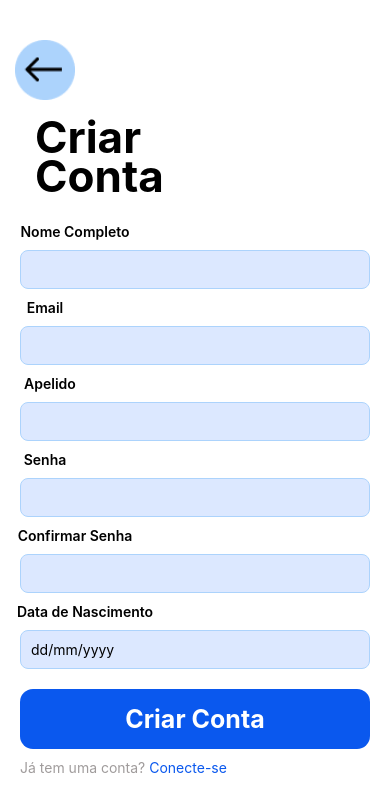
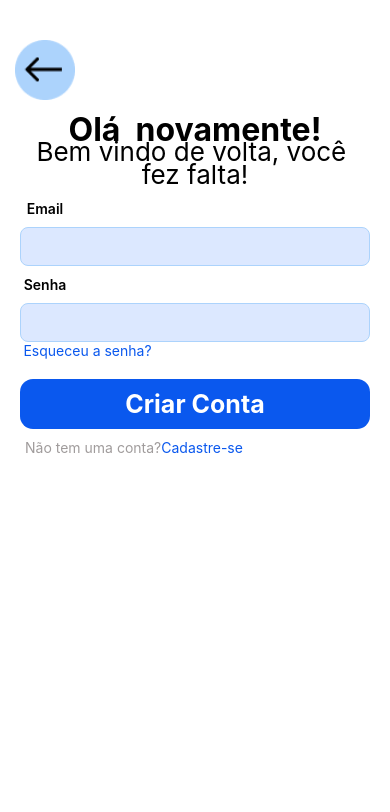
Before and after one commit to Alexxmfs/App_Ola_Classe, a React Native app in the folder Ola_Classe/: screen /SignIn in a window 390 px wide. Shown: the top 812 px of the page. Built offline with nearby package versions, Linux system fonts and the light colour scheme.

Commit message:
👽 saudações humanos 👽

```diff
--- a/Ola_Classe/App.js
+++ b/Ola_Classe/App.js
@@ -8,6 +8,7 @@ import SecondIntroduction from "./src/Screens/introduce/SecondIntroduction";
 import ThirdIntroduction from "./src/Screens/introduce/ThirdIntroduction";
 import Registry from "./src/Screens/Registry";
 import SignUp from "./src/Screens/SignUp";
+import SignIn from "./src/Screens/SignIn";
 
 const Stack = createStackNavigator();
 
@@ -33,12 +34,13 @@ const App = () => {
   return (
     <NavigationContainer theme={theme}>
       <Stack.Navigator screenOptions={{ headerShown: false }}
-      initialRouteName="SignUp">
+      initialRouteName="SignIn">
         <Stack.Screen name="FirstIntroduction" component={FirstIntroduction} />
         <Stack.Screen name="SecondIntroduction" component={SecondIntroduction} />
         <Stack.Screen name="ThirdIntroduction" component={ThirdIntroduction} />
         <Stack.Screen name="Registry" component={Registry} />
         <Stack.Screen name="SignUp" component={SignUp} />
+        <Stack.Screen name="SignIn" component={SignIn} />
       </Stack.Navigator>
     </NavigationContainer>
   );
--- a/Ola_Classe/src/Screens/Registry.js
+++ b/Ola_Classe/src/Screens/Registry.js
@@ -41,7 +41,7 @@ const Registry = (props) => {
     <View style={{marginLeft: 112, top: 2}}>
     <ButtonWhite
 
-    onPress={() => props.navigation.navigate("")}
+    onPress={() => props.navigation.navigate("SignIn")}
     />
   </View>
 
--- /dev/null
+++ b/Ola_Classe/src/Screens/SignIn.js
@@ -0,0 +1,77 @@
+import { View, Text, TouchableOpacity } from 'react-native'
+import React from 'react'
+import { CustomInput, CustomInputDate} from '../components/CustomInput';
+import { CircleButton, ButtonCreateAccount } from '../components/Button';
+import { COLORS, SIZES, assets, FONTS, SHADOWS } from '../../constants'
+import { eye } from '../../assets/icons/eye.png'
+import { Touchable } from 'react-native';
+
+const SignIn = (props) => {
+  return (
+    <View>
+    <View style={{ right: 315, marginTop: 60 ,transform: [{ rotate: "180deg"}]}}>
+    <CircleButton
+    imgUrl = {assets.next}
+    onPress={() => props.navigation.navigate("Registry")}
+    />
+  </View>
+  <View style={{ marginTop: 10, alignItems: 'center', justifyContent: 'center' }}>
+        <Text
+          style={{
+          fontSize: SIZES.extraLarge + 8,
+          fontWeight: '700',
+          }}>
+            Olá  novamente!
+        </Text>
+    <Text
+          style={{
+          fontSize: SIZES.extraLarge + 2,
+          marginTop: -13,
+          alignItems: 'center',
+          justifyContent: 'center',
+          }}>Bem vindo de volta, você </Text>
+          <View>
+          <Text
+            style={{
+            fontSize: SIZES.extraLarge + 2,
+            alignItems: 'center',
+            justifyContent: 'center',
+            marginTop: -8
+            }}>
+            fez falta!
+            </Text>
+            </View>
+    </View>
+      <View style={{alignItems: 'center', marginTop: 10}}>
+      <Text style={{marginRight: 300, fontWeight: '600'}}>Email</Text>
+     <CustomInput
+     />
+     </View>
+     <View style={{alignItems: 'center', marginTop: 10}}>
+      <Text style={{marginRight: 300, fontWeight: '600'}}>Senha</Text>
+     <CustomInput
+     />
+     <View style={{ marginRight: 215}}>
+     <Text style={{ color: '#0A58EE'}}>Esqueceu a senha?</Text>
+     </View>
+      </View>
+      <View style={{alignItems: 'center', justifyContent: 'center'}}>
+        <ButtonCreateAccount />
+      </View>
+      <View style={{height: 50}}>
+        <TouchableOpacity  onPress={() => props.navigation.navigate("SignUp")}>
+          <View style={{marginTop: 10, marginLeft: 25}}>
+           <Text style={{color: '#A09C9C'}}>
+           <Text>Não tem uma conta?</Text>
+           <Text style={{color: '#0A58EE'}}>Cadastre-se
+            </Text>
+        </Text>
+      </View>
+      </TouchableOpacity>
+
+      </View>
+    </View>
+  )
+}
+
+export default SignIn
--- a/Ola_Classe/src/Screens/SignUp.js
+++ b/Ola_Classe/src/Screens/SignUp.js
@@ -1,4 +1,4 @@
-import { View, Text, ScrollView } from 'react-native'
+import { View, Text, ScrollView, TouchableOpacity } from 'react-native'
 import React from 'react'
 import { CustomInput, CustomInputDate} from '../components/CustomInput';
 import { CircleButton, ButtonCreateAccount } from '../components/Button';
@@ -66,6 +66,7 @@ const SignUp = (props) => {
         <ButtonCreateAccount />
       </View>
       <View style={{height: 50}}>
+      <TouchableOpacity  onPress={() => props.navigation.navigate("SignIn")}>
           <View style={{marginTop: 10, marginLeft: 20}}>
            <Text style={{color: '#A09C9C'}}>
            <Text>Já tem uma conta?</Text>
@@ -73,7 +74,7 @@ const SignUp = (props) => {
             </Text>
         </Text>
       </View>
-
+      </TouchableOpacity>
       </View>
       </ScrollView>
     </View>
--- a/Ola_Classe/src/components/Button.js
+++ b/Ola_Classe/src/components/Button.js
@@ -88,7 +88,7 @@ export const ButtonWhite = ({ onPress }) => {
       style={{
         marginTop: 20,
         width: 350,
-        padding: 15,
+        padding: 10,
         backgroundColor: '#0A58EE',
         borderRadius: 13,
         alignItems: 'center',
```
